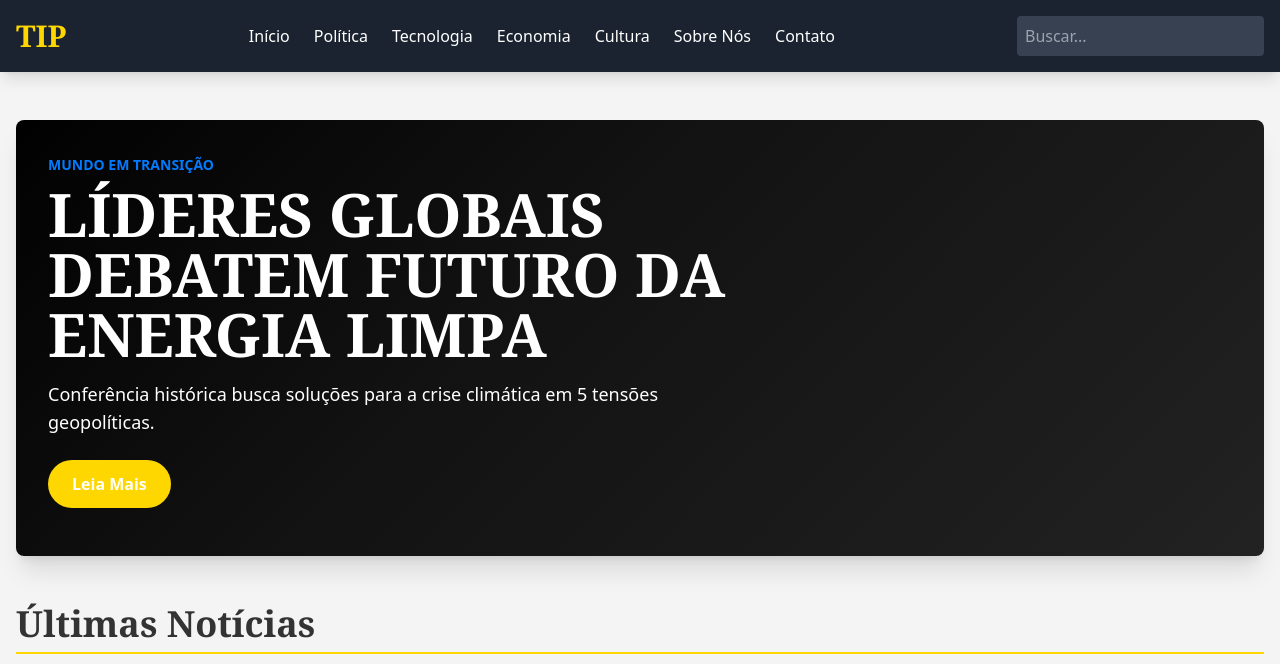
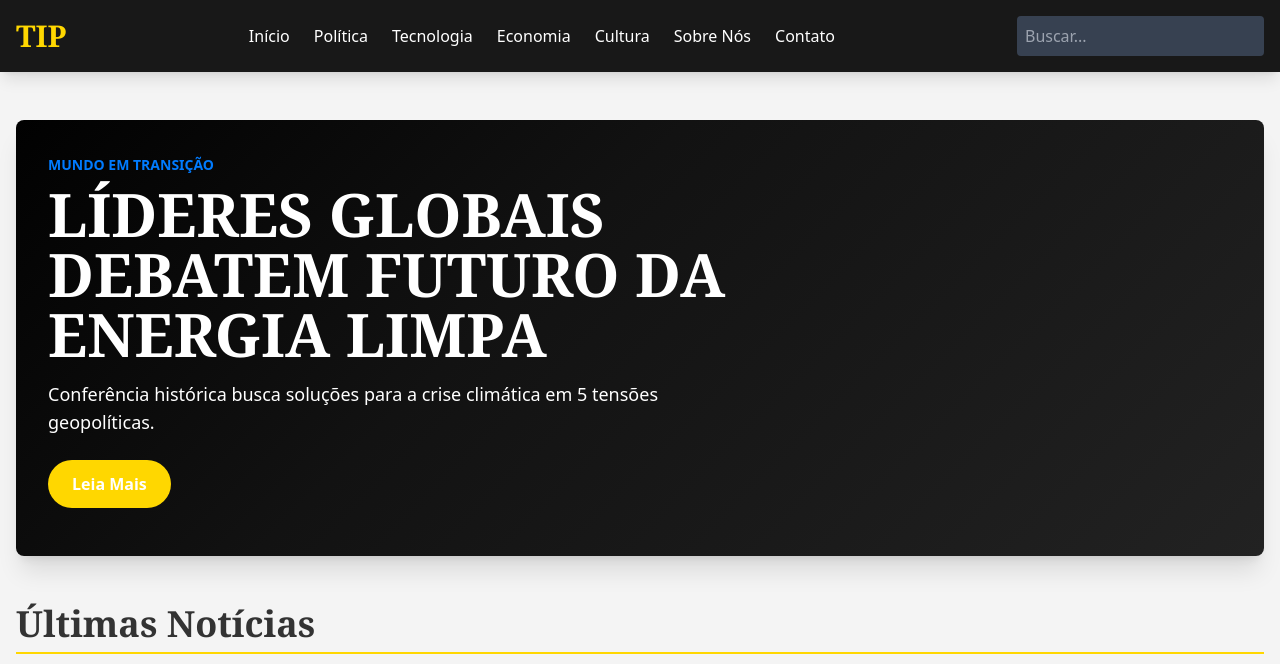
Before and after one commit to tipgabriel/mundomelhor, a plain HTML site: page index.html in a window 1280 px wide. Shown: the top 664 px of the page. Drawn offline with nearby package versions, Linux system fonts and the light colour scheme.

Commit message:
Update index.html

```diff
--- a/index.html
+++ b/index.html
@@ -36,7 +36,7 @@
             background-color: #F4F4F4;
         }
         .bg-primary-dark {
-            background-color: #1A232F;
+            background-color: #181818;
         }
         .text-secondary-gold {
             color: #FFD700;
```
